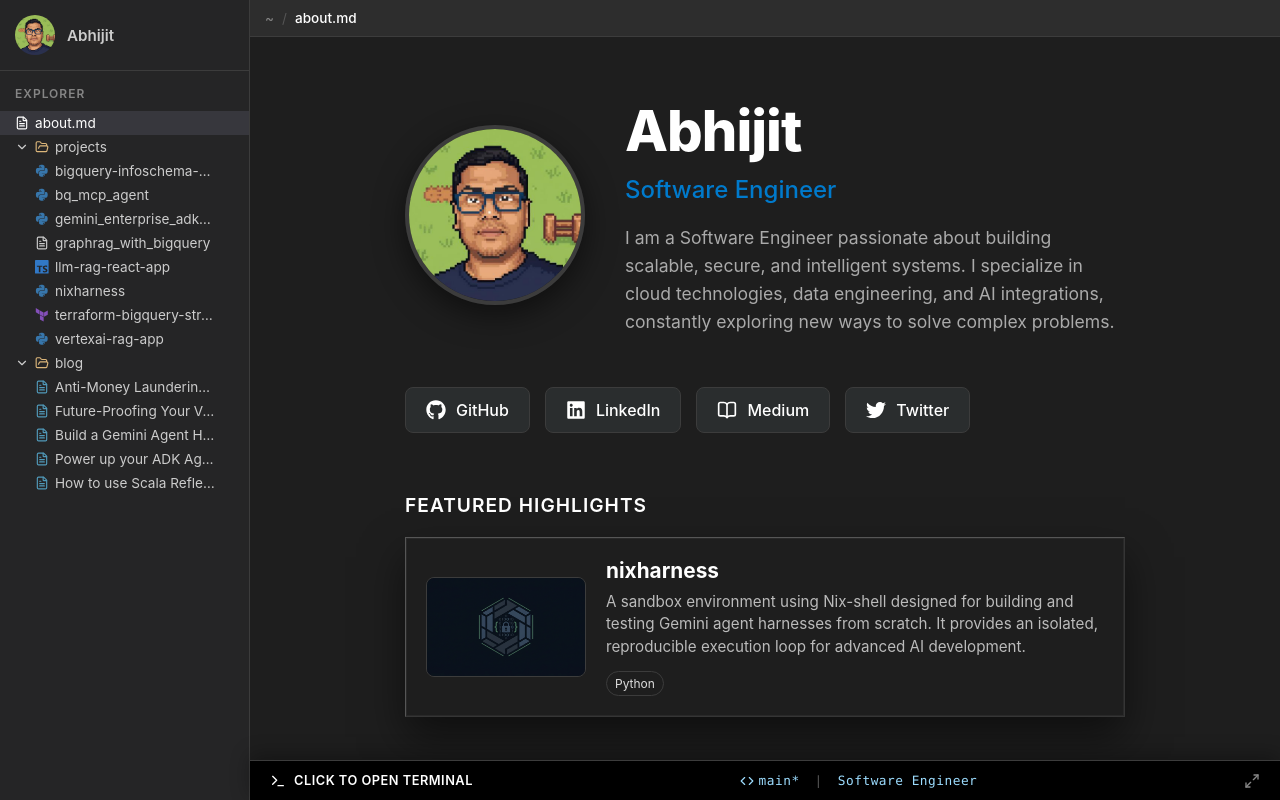
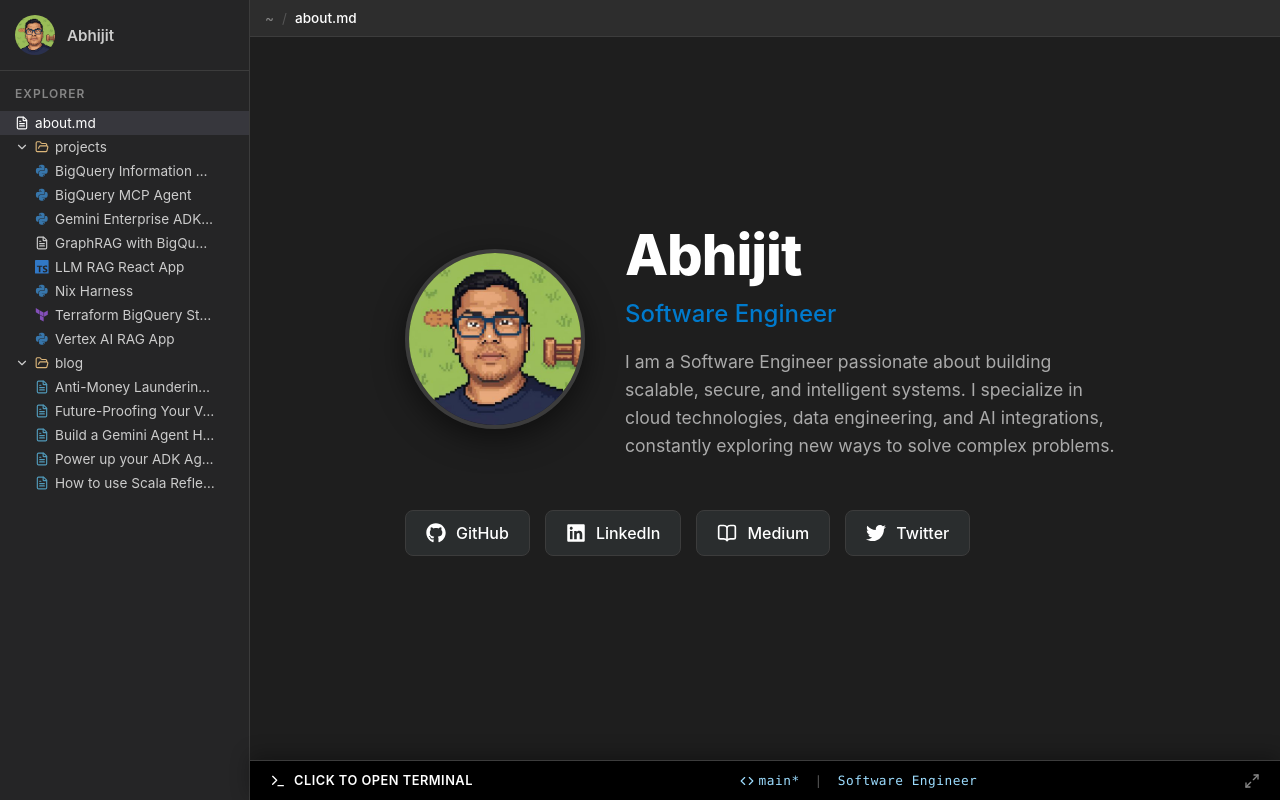
Before and after one commit to abhijitdc/abhijitdc.github.io, a React (Vite) app: page / in a window 1280 px wide. Built offline with nearby package versions, Linux system fonts and the light colour scheme.

Commit message:
feat: use formatted human-readable names for GitHub projects

```diff
--- a/src/data.js
+++ b/src/data.js
@@ -75,7 +75,7 @@ export const MEDIUM_POSTS = [
 
 export const GITHUB_REPOS = [
   {
-    "name": "bigquery-infoschema-agent",
+    "name": "BigQuery Information Schema Agent",
     "description": "This project implements a conversational AI agent built to interact with and answer questions about Google BigQuery's INFORMATION_SCHEMA. It leverages Google's Agent Development Kit (ADK) and can be configured to use Vertex AI for persistent session management.",
     "link": "https://github.com/abhijitdc/bigquery-infoschema-agent",
     "tags": [
@@ -85,7 +85,7 @@ export const GITHUB_REPOS = [
     "image": "projects/bq_infoschema.png"
   },
   {
-    "name": "bq_mcp_agent",
+    "name": "BigQuery MCP Agent",
     "description": "A Model Context Protocol (MCP) server integration for Google BigQuery. This agent facilitates seamless AI access to BigQuery resources via standard MCP tool calls.",
     "link": "https://github.com/abhijitdc/bq_mcp_agent",
     "tags": [
@@ -95,7 +95,7 @@ export const GITHUB_REPOS = [
     "image": "projects/bq_mcp.png"
   },
   {
-    "name": "gemini_enterprise_adk_sales_agent",
+    "name": "Gemini Enterprise ADK Sales Agent",
     "description": "An AI-powered sales assistant built using the Google Agent Development Kit (ADK) and Gemini Enterprise. It securely interacts with enterprise data to support advanced sales workflows.",
     "link": "https://github.com/abhijitdc/gemini_enterprise_adk_sales_agent",
     "tags": [
@@ -105,7 +105,7 @@ export const GITHUB_REPOS = [
     "image": "projects/gemini_sales.png"
   },
   {
-    "name": "graphrag_with_bigquery",
+    "name": "GraphRAG with BigQuery",
     "description": "A Jupyter Notebook codelab demonstrating how to implement GraphRAG (Graph Retrieval-Augmented Generation) using Google BigQuery and graph databases for advanced knowledge retrieval.",
     "link": "https://github.com/abhijitdc/graphrag_with_bigquery",
     "tags": [
@@ -115,7 +115,7 @@ export const GITHUB_REPOS = [
     "image": "projects/graphrag.png"
   },
   {
-    "name": "llm-rag-react-app",
+    "name": "LLM RAG React App",
     "description": "A full-stack application showcasing a modern architecture with React, Flask, Langchain, and Firebase Auth. It integrates with Vertex AI and Gemini to deliver a secure RAG-powered experience.",
     "link": "https://github.com/abhijitdc/llm-rag-react-app",
     "tags": [
@@ -125,7 +125,7 @@ export const GITHUB_REPOS = [
     "image": "projects/llm_react.png"
   },
   {
-    "name": "nixharness",
+    "name": "Nix Harness",
     "description": "A sandbox environment using Nix-shell designed for building and testing Gemini agent harnesses from scratch. It provides an isolated, reproducible execution loop for advanced AI development.",
     "link": "https://github.com/abhijitdc/nixharness",
     "tags": [
@@ -135,7 +135,7 @@ export const GITHUB_REPOS = [
     "image": "projects/nixharness.png"
   },
   {
-    "name": "terraform-bigquery-streaming-demo",
+    "name": "Terraform BigQuery Streaming Demo",
     "description": "Infrastructure as Code (IaC) setup using Terraform to provision BigQuery streaming architectures. It demonstrates best practices for deploying real-time data pipelines on Google Cloud Platform.",
     "link": "https://github.com/abhijitdc/terraform-bigquery-streaming-demo",
     "tags": [
@@ -145,7 +145,7 @@ export const GITHUB_REPOS = [
     "image": "projects/tf_bq.png"
   },
   {
-    "name": "vertexai-rag-app",
+    "name": "Vertex AI RAG App",
     "description": "An implementation of Retrieval-Augmented Generation (RAG) using Google Cloud Vertex AI and Python. It showcases how to integrate foundation models with vector search for enterprise AI applications.",
     "link": "https://github.com/abhijitdc/vertexai-rag-app",
     "tags": [
```
